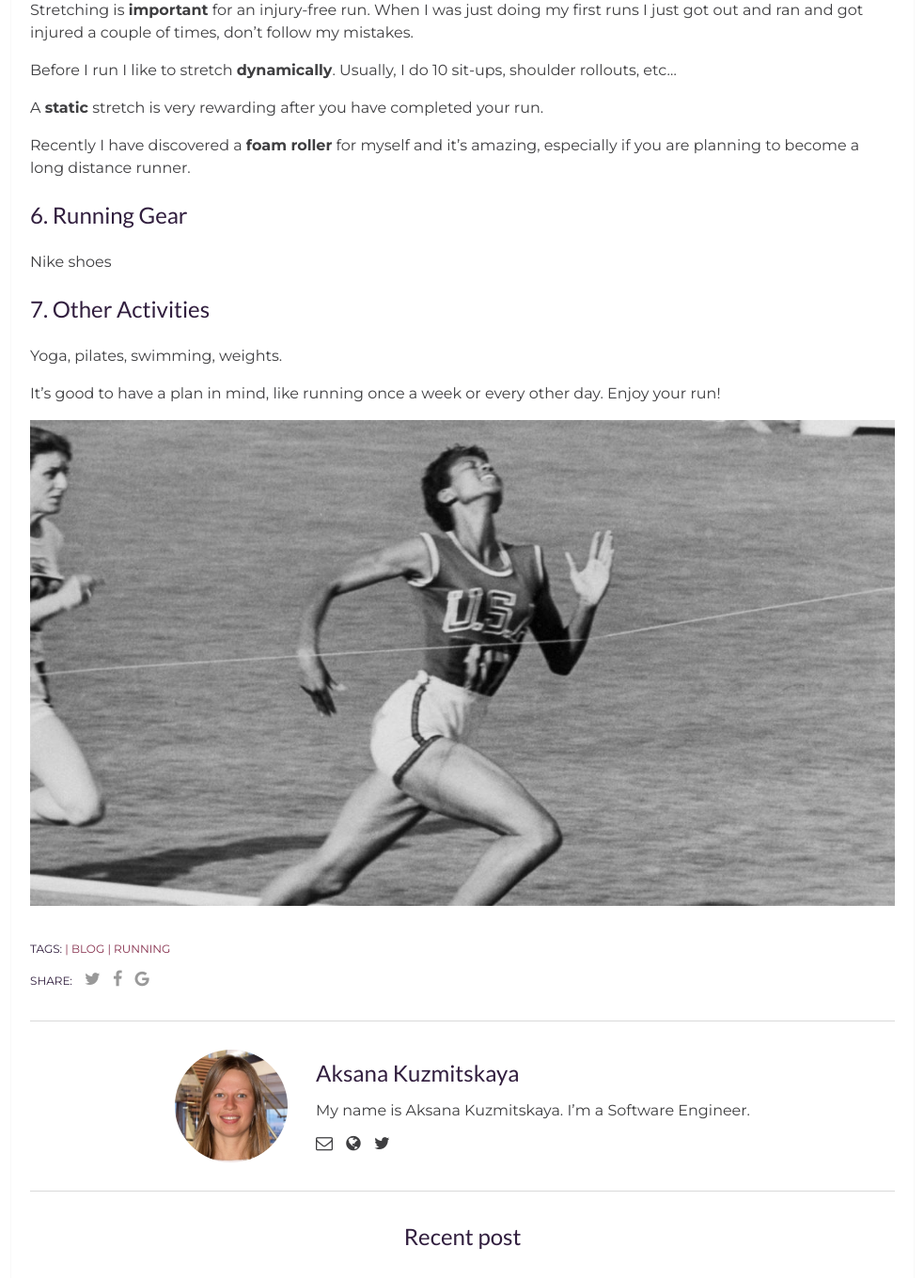
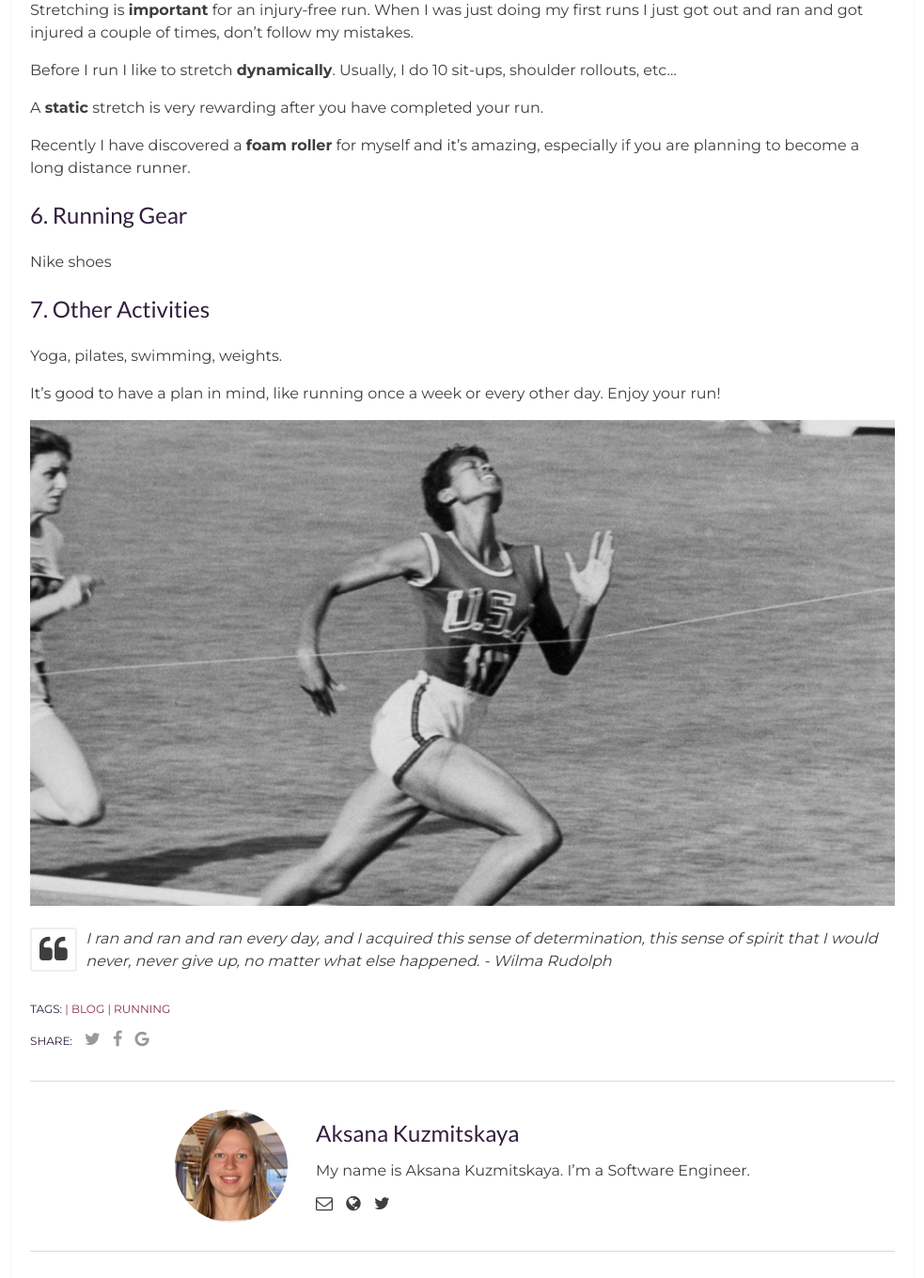
Before and after one commit to AksanaKuzmitskaya/AksanaKuzmitskaya.github.io, a Jekyll site: the page built from _posts/2018-01-09-how-to-start-running.markdown, in a window 1280 px wide, cut to the strip 3074-4434 px from the top of the page. Shown: the whole strip at 94% size, without its empty margins (148-1131 px from the left). Built offline with Jekyll 4.4.1, drawn with Linux system fonts in a browser that asks for light colours; comment, search, counter and statistics services are not loaded.

Commit message:
added quote

```diff
--- a/_posts/2018-01-09-how-to-start-running.markdown
+++ b/_posts/2018-01-09-how-to-start-running.markdown
@@ -74,6 +74,9 @@ Enjoy your run!
 
 ![runner][runner-image]
 
+<i class="fa fa-quote-left fa-2x fa-2x fa-pull-left fa-border"></i>*I ran and ran and ran every day, and I acquired this sense of determination, this sense of spirit that I would never, never give up, no matter what else happened. - Wilma Rudolph*
+
+
 [runkeeper-image]: /assets/img/post1-runkeeper.jpg
 [me-image]: /assets/img/post1-mehalfmarathon.jpg
 [runner-image]: /assets/img/post1-b&wrunner.jpg
```
